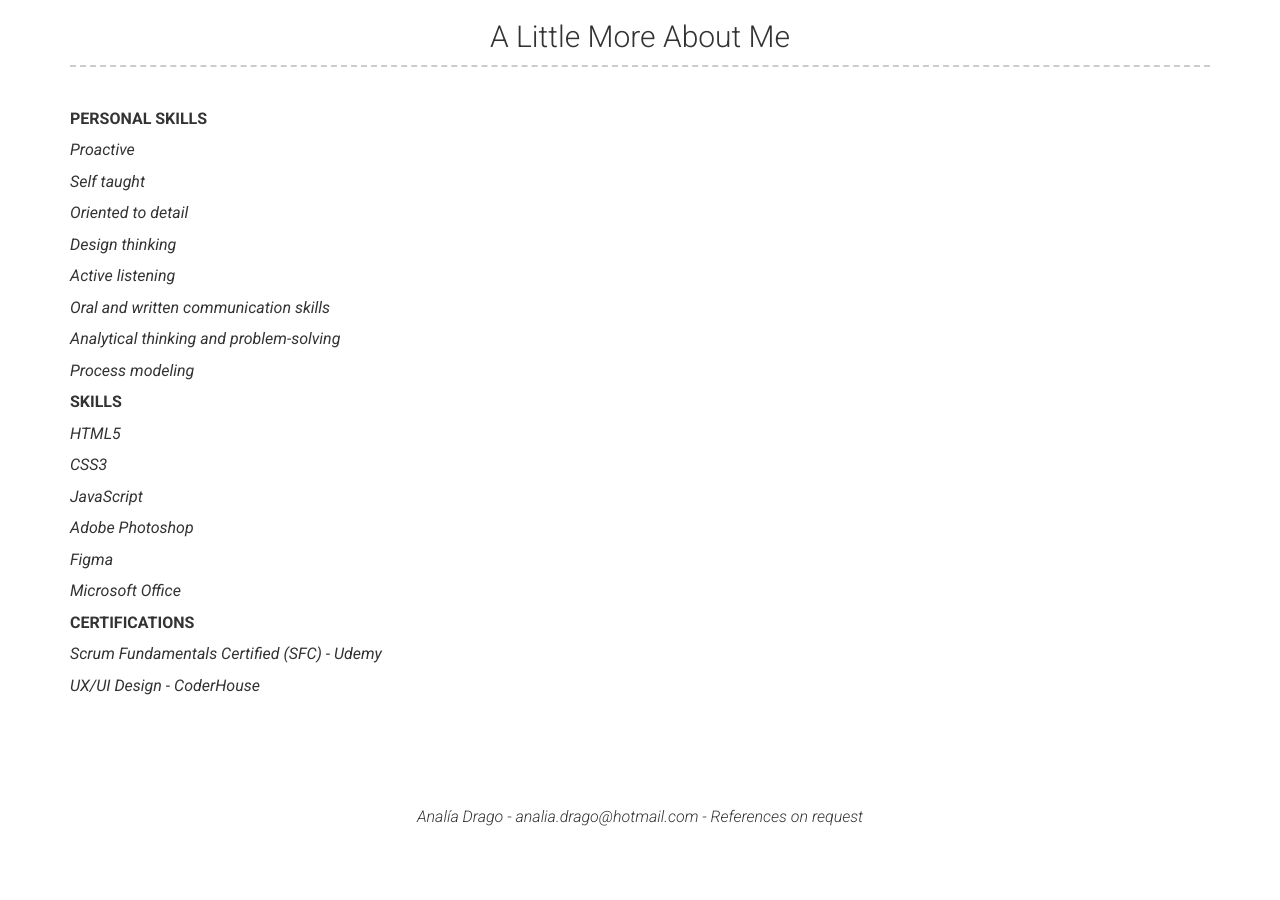
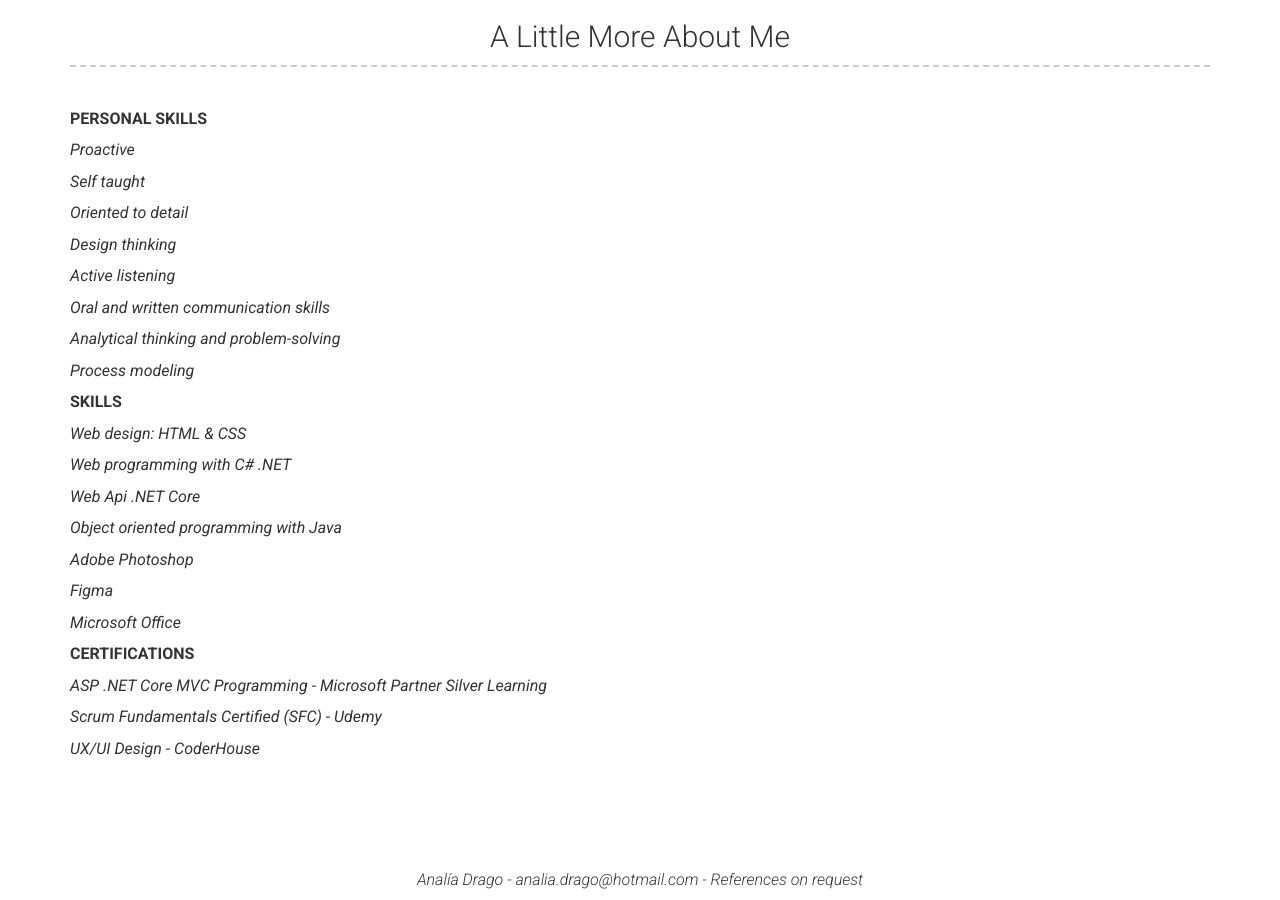
Before and after one commit to melabu/cv, a Jekyll site: the page built from index.md, in a window 1280 px wide and 900 px high, scrolled down 1529 px. Built offline with Jekyll 4.4.1, drawn with Linux system fonts in a browser that asks for light colours; nearby versions of some CDN libraries; before the commit the page ends 2366 px from its top, so only the background shows below that.

Commit message:
skills update

```diff
--- a/_config.yml
+++ b/_config.yml
@@ -15,7 +15,7 @@ darkmode: never
 # Social links
 github_username:  melabu
 stackoverflow_username: "melabu"
-linkedin_username: anal%C3%ADa-drago-83519a14
+linkedin_username: analia-drago-83519a14
 # behance_username: analiaviviana
 # twitter_username: jekyllrb
 # dribbble_username: jekyll
@@ -85,11 +85,13 @@ more_content: | # this will include new lines to allow paragraphs
 
   **SKILLS**
 
-  *HTML5*
+  *Web design: HTML & CSS*
 
-  *CSS3*
+  *Web programming with C# .NET*
 
-  *JavaScript*
+  *Web Api .NET Core*
+
+  *Object oriented programming with Java*
 
   *Adobe Photoshop*
 
@@ -98,6 +100,8 @@ more_content: | # this will include new lines to allow paragraphs
   *Microsoft Office*
 
   **CERTIFICATIONS**
+
+  *ASP .NET Core MVC Programming - Microsoft Partner Silver Learning*
 
   *Scrum Fundamentals Certified (SFC) - Udemy*
 
```
